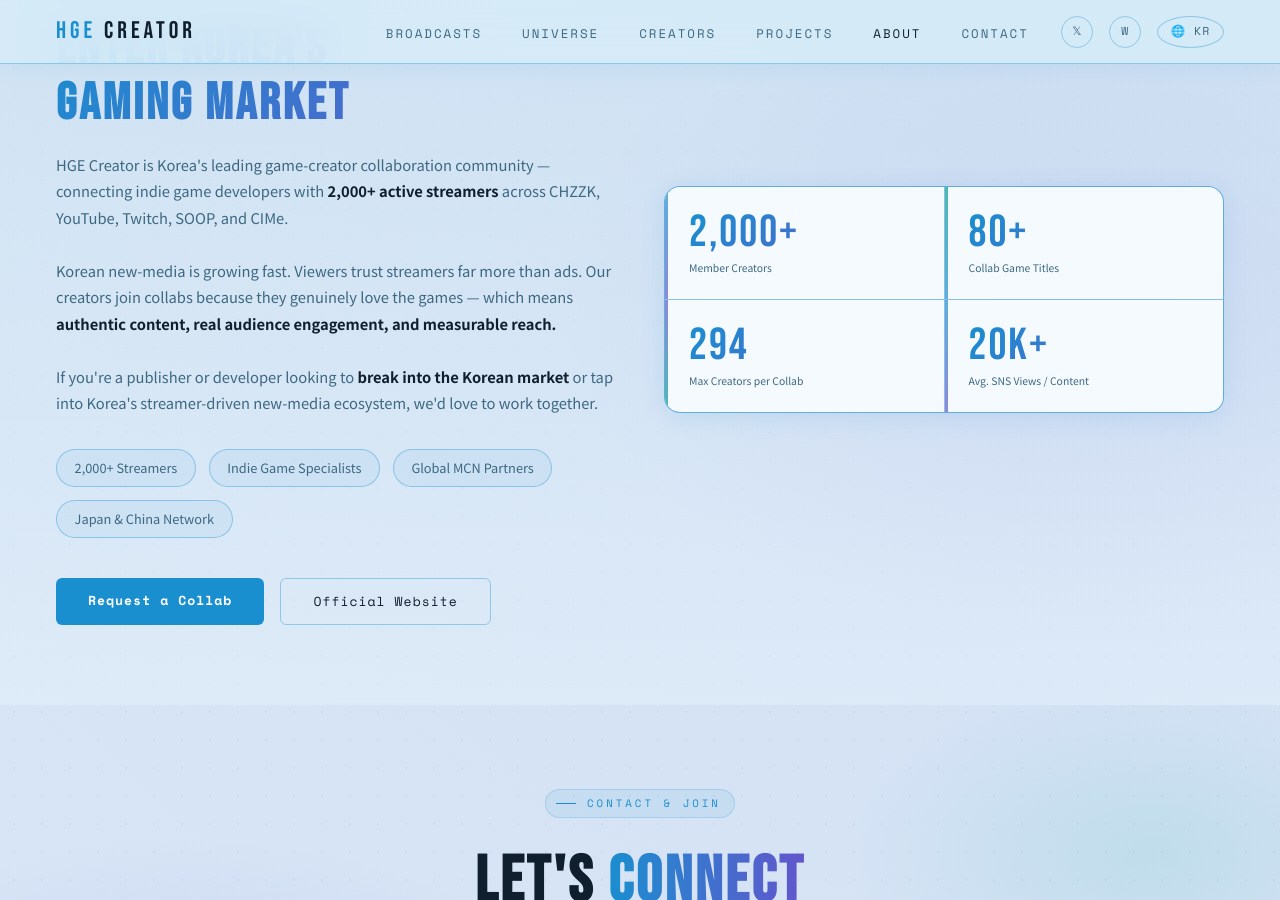
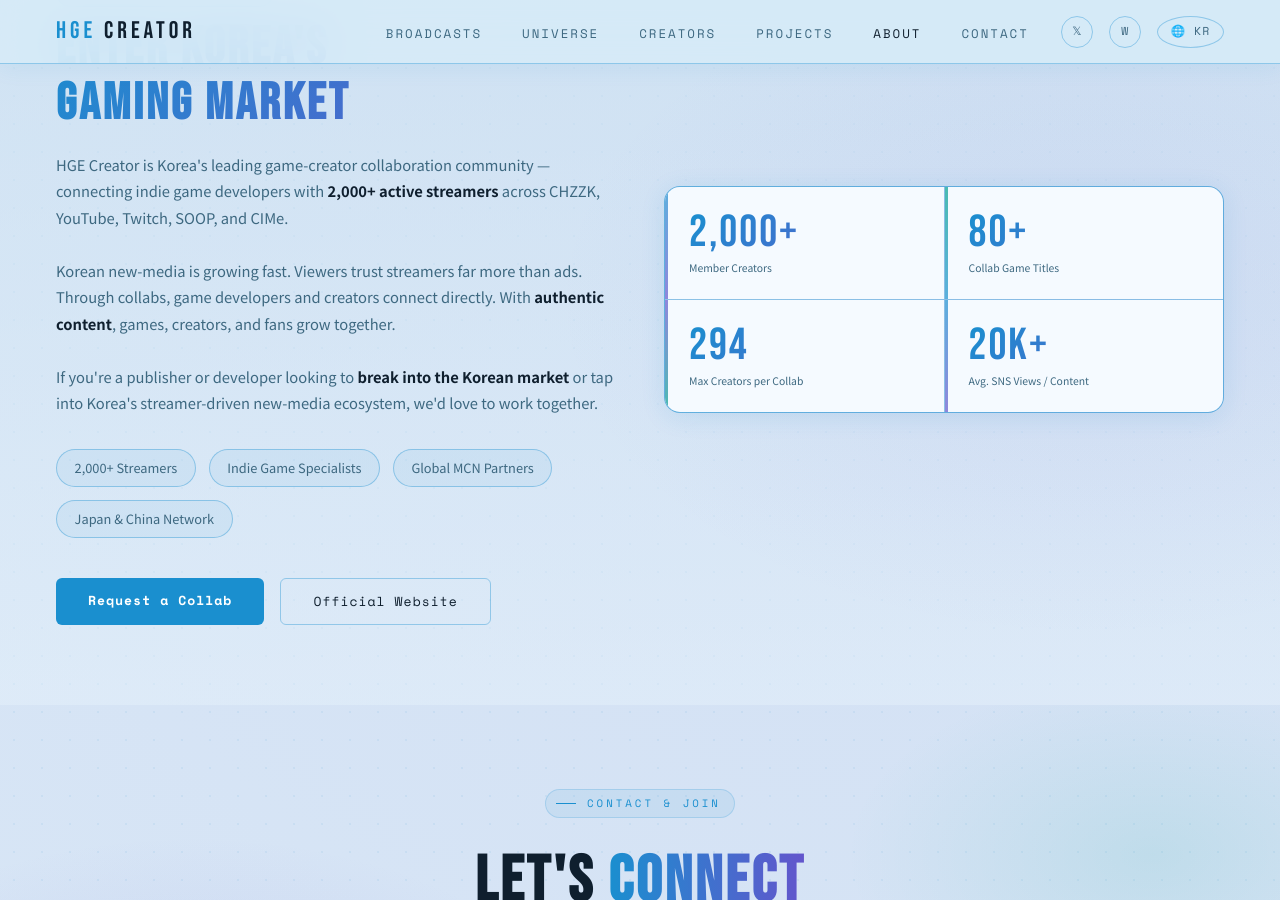
Before and after one commit to cLOfLuV/HGECreatorWeb, a Jekyll site: the page en/index.html, which Jekyll copies as it is, in a window 1280 px wide and 900 px high, scrolled down 6722 px. Built offline with Jekyll 4.4.1, drawn with Linux system fonts in a browser that asks for light colours; some of the changed text lies outside the part shown.

Commit message:
Add files via upload

```diff
--- a/en/index.html
+++ b/en/index.html
@@ -574,7 +574,6 @@
         <div class="vod-thumb vt2">
           <div class="v-ov"></div>
           <span class="v-tag">Visual Novel / Indie</span>
-          <span class="v-ftag">LARGEST EVER</span>
           <div class="v-play"><div class="v-pbtn"><svg viewBox="0 0 24 24"><polygon points="5,3 19,12 5,21"/></svg></div></div>
         </div>
         <div class="v-info">
@@ -952,7 +951,7 @@
           <div class="v-play"><div class="v-pbtn"><svg viewBox="0 0 24 24"><polygon points="5,3 19,12 5,21"/></svg></div></div>
         </div>
         <div class="v-info">
-          <div class="v-title">Come To My Come!</div>
+          <div class="v-title">Come To My Party!</div>
           <p class="v-meta"><span>Visual Novel</span><span class="dot">·</span><span>2026</span></p>
           <div class="v-link">Watch <svg viewBox="0 0 10 10" fill="currentColor"><path d="M1 9L9 1M9 1H3M9 1V7"/></svg></div>
         </div>
@@ -1084,7 +1083,7 @@
       <div>
         <div class="sec-label">ABOUT HGE CREATOR</div>
         <h2 class="sec-title">Enter Korea's<br>Gaming Market</h2>
-        <p class="sec-desc" style="margin-top:1.2rem;">HGE Creator is Korea's leading game-creator collaboration community — connecting indie game developers with <strong style="color:var(--white);">2,000+ active streamers</strong> across CHZZK, YouTube, Twitch, SOOP, and CIMe.<br><br>Korean new-media is growing fast. Viewers trust streamers far more than ads. Our creators join collabs because they genuinely love the games — which means <strong style="color:var(--white);">authentic content, real audience engagement, and measurable reach.</strong><br><br>If you're a publisher or developer looking to <strong style="color:var(--white);">break into the Korean market</strong> or tap into Korea's streamer-driven new-media ecosystem, we'd love to work together.</p>
+        <p class="sec-desc" style="margin-top:1.2rem;">HGE Creator is Korea's leading game-creator collaboration community — connecting indie game developers with <strong style="color:var(--white);">2,000+ active streamers</strong> across CHZZK, YouTube, Twitch, SOOP, and CIMe.<br><br>Korean new-media is growing fast. Viewers trust streamers far more than ads. Through collabs, game developers and creators connect directly. With <strong style="color:var(--white);">authentic content</strong>, games, creators, and fans grow together.<br><br>If you're a publisher or developer looking to <strong style="color:var(--white);">break into the Korean market</strong> or tap into Korea's streamer-driven new-media ecosystem, we'd love to work together.</p>
         <div class="pill-row"><span class="pill">2,000+ Streamers</span><span class="pill">Indie Game Specialists</span><span class="pill">Global MCN Partners</span><span class="pill">Japan & China Network</span></div>
         <div class="cta-row"><a href="https://forms.gle/XkWVdjBBJGy3YjHK7" class="btn-fill" target="_blank" rel="noopener noreferrer">Request a Collab</a><a href="https://hgecreator.com" target="_blank" class="btn-out">Official Website</a></div>
       </div>
```
Also changed, not shown: other parts of en/index.html (+1 -1 lines).
